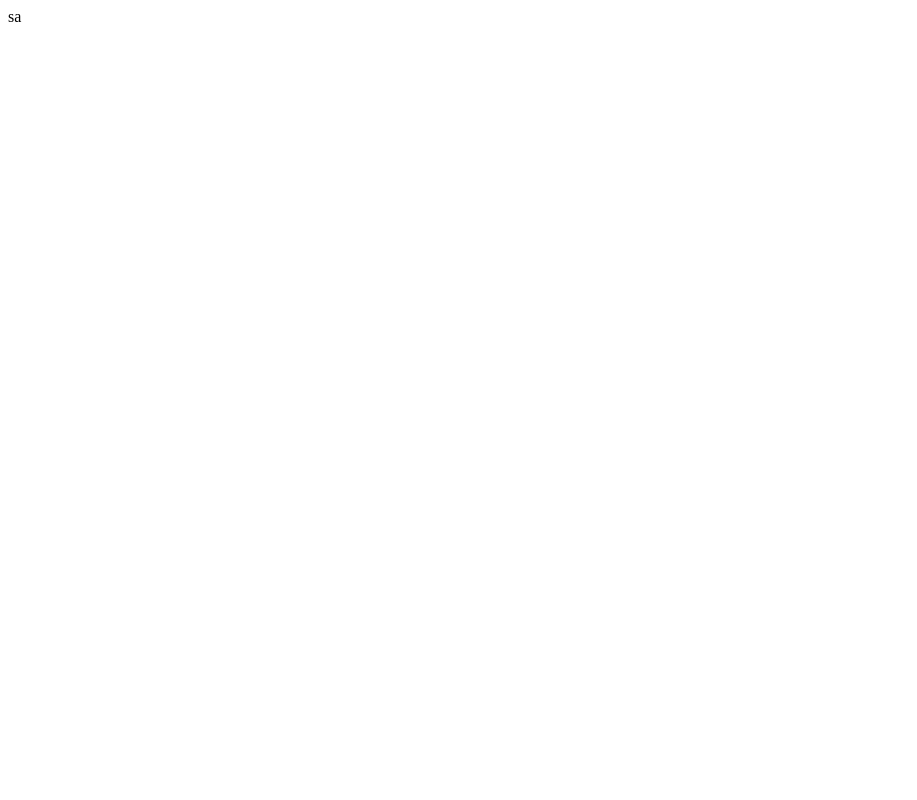
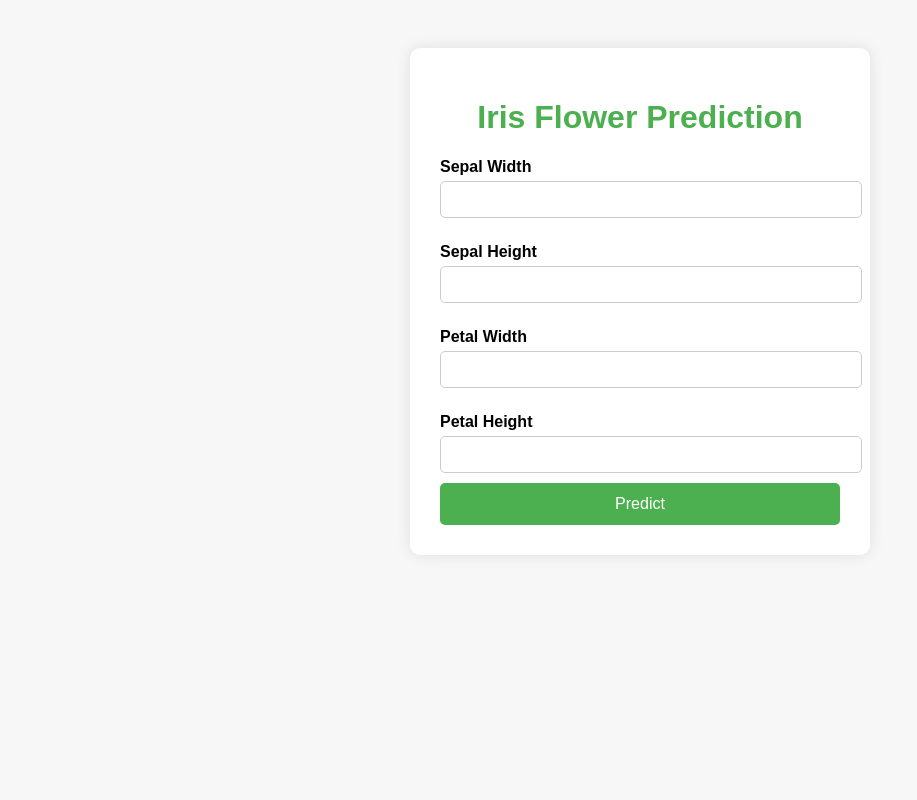
Before and after one commit to lovnishverma/iris_prediction_using_joblib_model, a Flask app: page / in a window 1280 px wide. Before the commit the part shown is almost empty. Shown: the whole page, without its empty margins (0-917 px from the left). Run offline with Flask 3, Linux system fonts and the light colour scheme; parts of the project's set-up code (start-up, migrations or seed data) failed here and were passed over.

Commit message:
Update templates/index.html

```diff
--- a/templates/index.html
+++ b/templates/index.html
@@ -1 +1,91 @@
-sa
+<!DOCTYPE html>
+<html lang="en">
+<head>
+    <meta charset="UTF-8">
+    <title>Iris Flower Classifier</title>
+    <style>
+        body {
+            font-family: Arial, sans-serif;
+            background: #f7f7f7;
+            padding: 40px;
+        }
+
+        .container {
+            width: 400px;
+            margin: auto;
+            background: white;
+            padding: 30px;
+            border-radius: 10px;
+            box-shadow: 0 0 15px rgba(0,0,0,0.1);
+        }
+
+        h1 {
+            text-align: center;
+            color: #4CAF50;
+        }
+
+        label {
+            display: block;
+            margin: 15px 0 5px;
+            font-weight: bold;
+        }
+
+        input[type="text"] {
+            width: 100%;
+            padding: 10px;
+            margin-bottom: 10px;
+            border: 1px solid #ccc;
+            border-radius: 5px;
+        }
+
+        input[type="submit"] {
+            background: #4CAF50;
+            color: white;
+            border: none;
+            padding: 12px 20px;
+            border-radius: 5px;
+            cursor: pointer;
+            width: 100%;
+            font-size: 16px;
+        }
+
+        input[type="submit"]:hover {
+            background: #45a049;
+        }
+
+        .result {
+            margin-top: 20px;
+            padding: 10px;
+            background: #e0f7fa;
+            border-left: 5px solid #00796b;
+            font-size: 18px;
+        }
+    </style>
+</head>
+<body>
+    <div class="container">
+        <h1>Iris Flower Prediction</h1>
+        <form method="POST" action="/predict">
+            <label for="swidth">Sepal Width</label>
+            <input type="text" id="swidth" name="swidth" required>
+
+            <label for="sheight">Sepal Height</label>
+            <input type="text" id="sheight" name="sheight" required>
+
+            <label for="pwidth">Petal Width</label>
+            <input type="text" id="pwidth" name="pwidth" required>
+
+            <label for="pheight">Petal Height</label>
+            <input type="text" id="pheight" name="pheight" required>
+
+            <input type="submit" value="Predict">
+        </form>
+
+        {% if data %}
+            <div class="result">
+                <strong>Prediction:</strong> {{ data }}
+            </div>
+        {% endif %}
+    </div>
+</body>
+</html>
```
